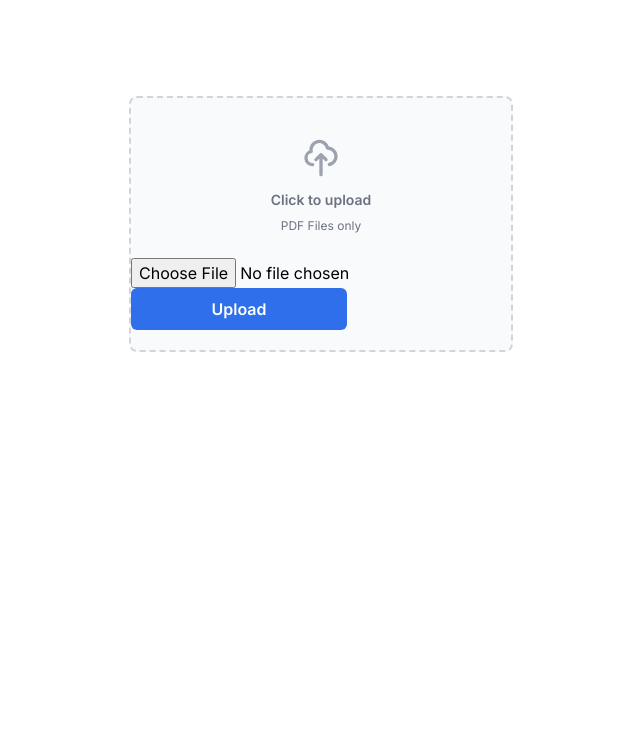
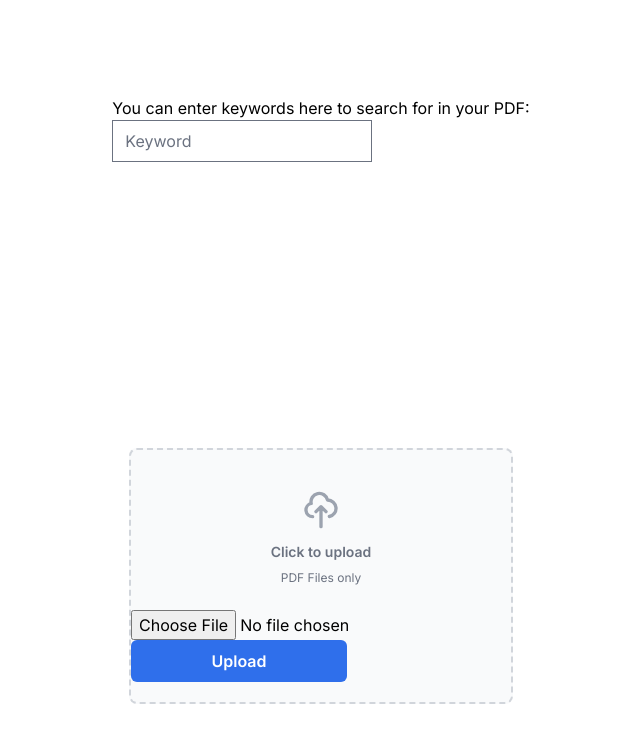
Before and after one commit to pxs4528/SubHub, a Next.js app in the folder frontend/: page /parser in a window 1280 px wide. Shown: the top 742 px of the page, without its empty margins (319-959 px from the left). Built offline with nearby package versions, Linux system fonts and the light colour scheme.

Commit message:
allow keyword search thru the pdf

```diff
--- a/frontend/app/api/upload/route.ts
+++ b/frontend/app/api/upload/route.ts
@@ -5,16 +5,29 @@ import pdf from "pdf-parse/lib/pdf-parse";
 
 export async function POST(req: NextRequest) {
   try {
-    const file = (await req.formData()).get("file");
+    const formData = await req.formData();
+    const file = formData.get("file");
+
     if (!file || typeof file === "string") {
       throw new Error("Wrong file");
     }
+
     const buffer = Buffer.from(await file.arrayBuffer());
     const { text } = (await pdf(buffer)) as { text: string };
 
     // Define an array of subscription names
-    const subscriptionNames = ['Kansas', 'Panda', 'Braums', 'Netflix', 'Prime', 'HBO']; // Add more subscription names as needed
+    const subscriptionNames = ['Kansas', 'Panda', 'Kung', 'Braums', 'Netflix', 'Prime', 'HBO']; // Add more subscription names as needed
+    let index = 0;
 
+    while (true) {
+      const keyword = formData.get(`keywords[${index}]`);
+      if (keyword === null) {
+        // If no more keywords with the current index, break the loop
+        break;
+      }
+      subscriptionNames.push(keyword as string);
+      index++;
+    }
     // Create a regular expression to match the price (in dollars and cents format)
     const priceRegex = /(?:\$\d+\.\d{2})|(?:-(\d+\.\d{2}))/i;
     const dateRegex = /\b(\d{2}\/\d{2})\b/;
@@ -35,7 +48,7 @@ export async function POST(req: NextRequest) {
         date = date + '-' + year;
         const formattedDate = new Date(date).toISOString().split("T")[0];
         const price = match[2] || match[3];
-        subscriptions[subscriptionName] = { formattedDate , price: parseFloat(price) * -1 };
+        subscriptions[subscriptionName] = { formattedDate, price: parseFloat(price) * -1 };
       }
     }
 
--- a/frontend/app/parser/page.tsx
+++ b/frontend/app/parser/page.tsx
@@ -5,6 +5,26 @@ import { FormEventHandler, JSXElementConstructor, PromiseLikeOfReactNode, ReactE
 import { lusitana } from "../ui/fonts";
 import { set } from "zod";
 export default function Home() {
+  const [keywords, setKeywords] = useState<string[]>([]);
+  const [currentKeyword, setCurrentKeyword] = useState<string>('');
+
+  const handleKeyPress = (event: React.KeyboardEvent<HTMLInputElement>) => {
+    if (event.key === 'Enter' && currentKeyword.trim() !== '') {
+      setKeywords([...keywords, currentKeyword.trim()]);
+      setCurrentKeyword('');
+    }
+  };
+
+  const handleChange = (event: React.ChangeEvent<HTMLInputElement>) => {
+    setCurrentKeyword(event.target.value);
+  };
+
+  const handleRemoveKeyword = (index: number) => {
+    const updatedKeywords = [...keywords];
+    updatedKeywords.splice(index, 1);
+    setKeywords(updatedKeywords);
+  };
+
 
   const handleFormSubmission: FormEventHandler<HTMLFormElement> = async (event) => {
     event.preventDefault();
@@ -40,7 +60,7 @@ export default function Home() {
       Status: status,
       Month: month,
     }));
-    Object.keys(formattedData).forEach(async (key :any) => {
+    Object.keys(formattedData).forEach(async (key: any) => {
       console.log(JSON.stringify(formattedData[key]));
       const response = await fetch('http://localhost:8080/insert-subscription', {
         method: 'POST',
@@ -97,6 +117,10 @@ export default function Home() {
       const formData = new FormData();
       formData.append('file', file);
 
+      keywords.forEach((keyword, index) => {
+        formData.append(`keywords[${index}]`, keyword);
+      });
+      console.log(formData);
       try {
         const response = await fetch('/api/upload', {
           method: 'POST',
@@ -168,7 +192,7 @@ export default function Home() {
                       id={`amount-${key}`}
                       name={`amount-${key}`}
                       type="number"
-                      step="any"                      defaultValue={value.price}
+                      step="any" defaultValue={value.price}
                       placeholder="Enter USD amount"
                       // onSubmit={(e) => setAmount(Number(e.target.value))}
                       className="w-full rounded-md border border-gray-200 py-2 pl-2 text-sm outline-2 placeholder:text-gray-500"
@@ -190,6 +214,26 @@ export default function Home() {
 
     : (
       <main className='flex min-h-screen flex-col items-center justify-between p-24'>
+         <div>
+          <h2>You can enter keywords here to search for in your PDF:</h2>
+          <ul>
+            {keywords.map((keyword, index) => (
+              <li key={index}>
+                {keyword}
+                <button className='m-3' onClick={() => handleRemoveKeyword(index)}>❌</button>
+              </li>
+            ))}
+          </ul>
+
+          <input
+            type="text"
+            placeholder="Keyword"
+            value={currentKeyword}
+            onKeyPress={handleKeyPress}
+            onChange={handleChange}
+          />
+        </div>
+
         <div className='w-96'>
           <div className="max-w-2xl mx-auto">
             <div className="flex items-center justify-center w-full">
@@ -231,7 +275,6 @@ export default function Home() {
             </div>
             <script src="https://unpkg.com/flowbite@1.4.0/dist/flowbite.js"></script>
           </div>      </div>
-
       </main>
     );
 }
```
